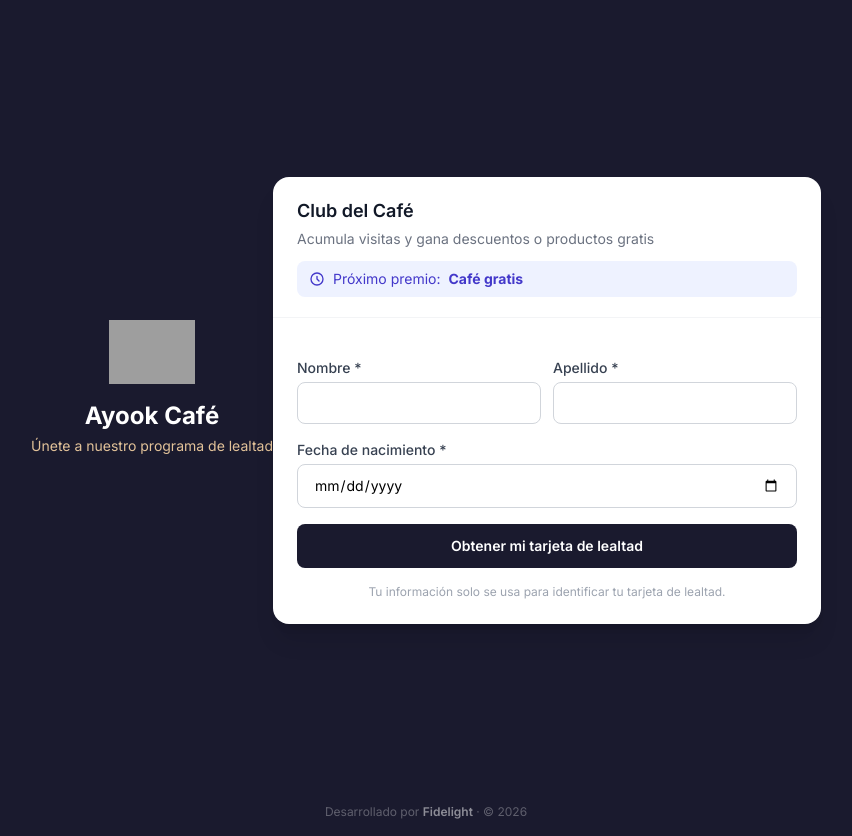
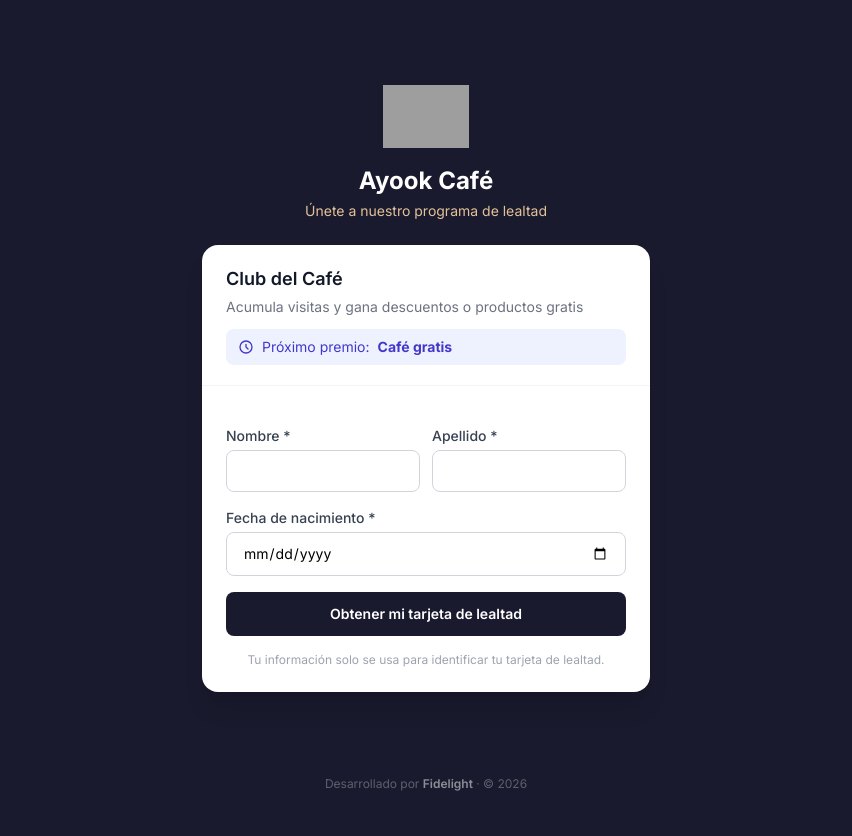
Before and after one commit to davidrolito7/Wallet-Passes, a Laravel app: page /loyalty/ayook-cafe/1/register in a window 1280 px wide. Shown: the whole page, without its empty margins (214-1066 px from the left). After the commit the page ends 791 px from the top, so only its background shows below. Run offline with Laravel 12, Linux system fonts and the light colour scheme; data comes from the database, SQL or seed files in the repository; data that the repository does not hold is empty; some libraries are stand-ins or nearby versions; grey boxes are pictures that could not be loaded.

Commit message:
fix: se cambia centrado de register el footer mas arriba v2

```diff
--- a/resources/views/public/loyalty-register.blade.php
+++ b/resources/views/public/loyalty-register.blade.php
@@ -34,9 +34,11 @@
     </style>
 </head>
 
-<body class="min-h-screen" style="background-color: {{ $business->primary_color ?? '#1a1a2e' }}">
+<body class="min-h-screen flex flex-col" style="background-color: {{ $business->primary_color ?? '#1a1a2e' }}">
 
-<main class="flex justify-center px-4 pt-5 pb-2 sm:min-h-screen sm:items-center sm:py-6">
+<main class="flex-1 flex items-start sm:items-center justify-center p-4 pt-6 sm:py-6">
+     <div class="w-full max-w-md">
+
             {{-- Header del negocio --}}
             <div class="text-center mb-6">
                 @if($business->logoPublicUrl())
@@ -144,11 +146,11 @@
         </div>
     </main>
 
-<footer class="pt-1 pb-4 text-center">
-    <p class="text-xs text-white/30">
-        Desarrollado por <span class="font-semibold text-white/50">Fidelight</span> · © {{ date('Y') }}
-    </p>
-</footer>
+<footer class="pb-2 text-center">
+            <p class="text-xs text-white/30">
+            Desarrollado por <span class="font-semibold text-white/50">Fidelight</span> · © {{ date('Y') }}
+        </p>
+    </footer>
 
     @unless(session('card_added'))
     <script>
```
